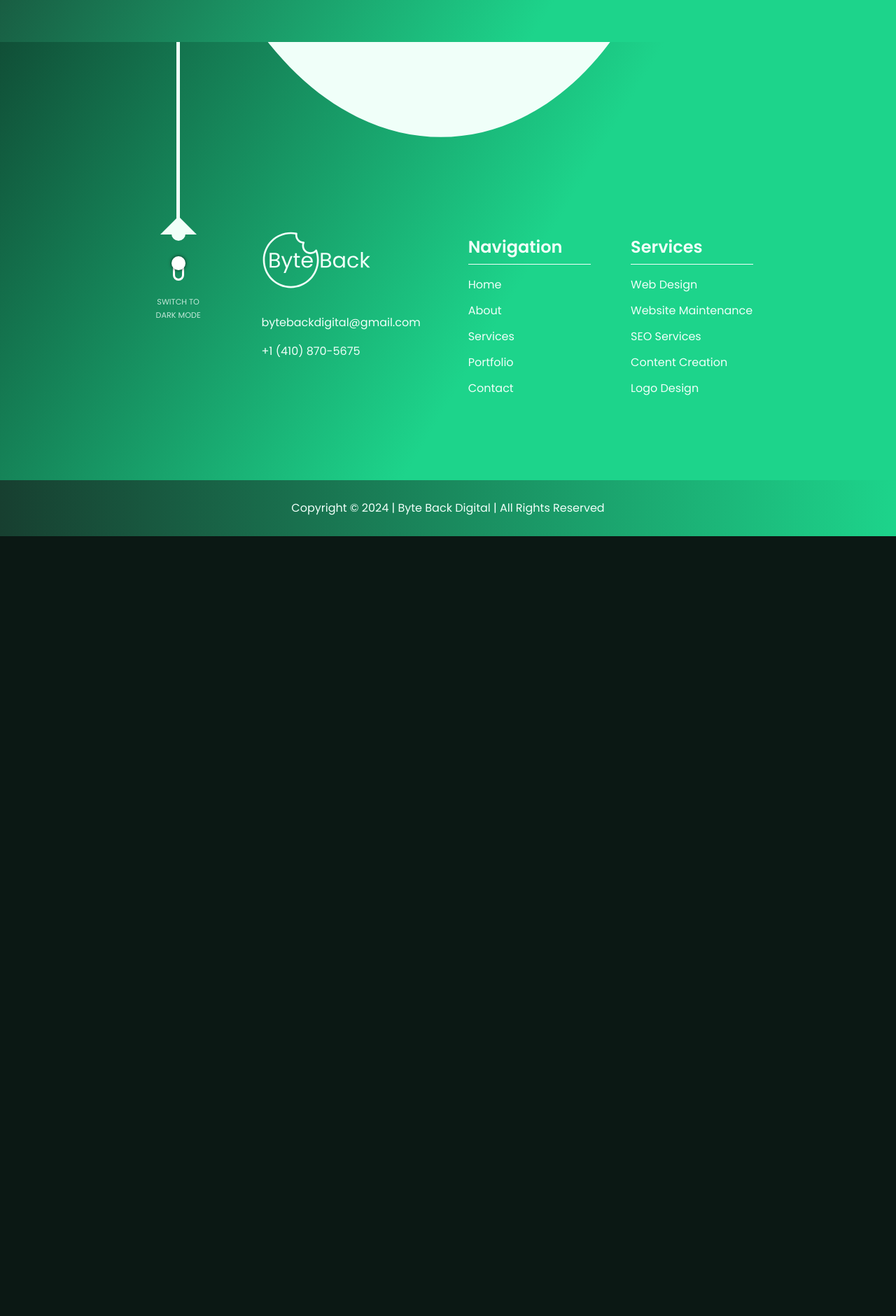
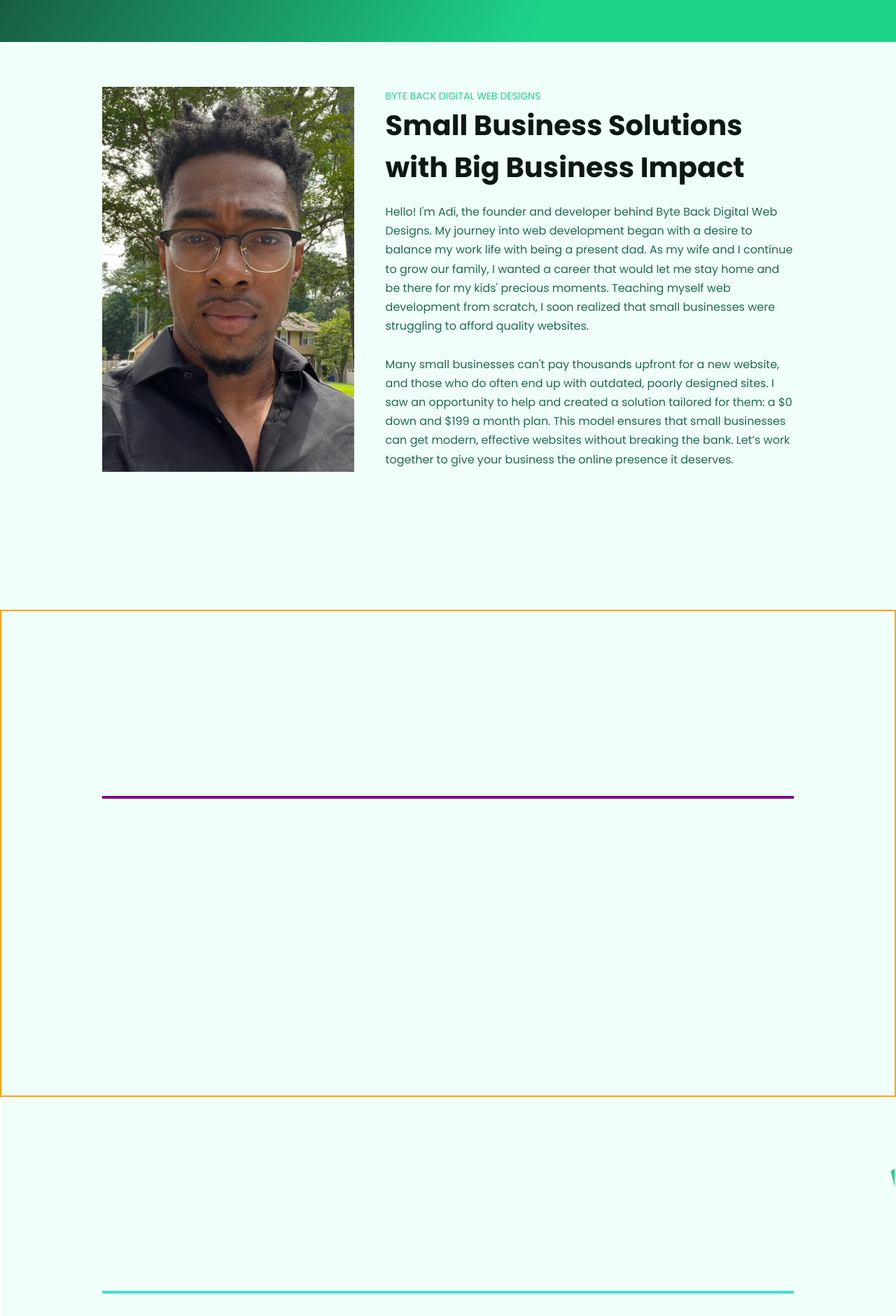
Before and after one commit to adinduokoro/Byte-Back-Digital-V2, a React (Create React App) app: page /about in a window 1280 px wide. Shown: the part 340-2220 px from the top of the page at 70% size. Before the commit the page ends 1106 px from the top, so only its background shows below. Built offline with nearby package versions, Linux system fonts and the light colour scheme.

Commit message:
About Page
Started working on the about page. Finished the first section. Imported all the other sections. Working on Html and css structure. There might be a brief pause since I have to create the components in Figma. However, so far so good.

```diff
--- /dev/null
+++ b/src/components/aboutContact/AboutContact.js
@@ -0,0 +1,16 @@
+import React from 'react'
+import styles from "./AboutContact.module.css"
+
+const AboutContact = () => {
+  return (
+    <section className={styles["about-contact"]}>
+      <div className='container'>
+        <div className={styles["about-contact-content"]}>
+
+        </div>
+      </div>
+    </section>
+  )
+}
+
+export default AboutContact
--- /dev/null
+++ b/src/components/aboutContact/AboutContact.module.css
@@ -0,0 +1,12 @@
+.about-contact{
+  min-height: 44.89rem;
+  z-index: 2;
+  border: 2px solid white;
+  padding-bottom: 10rem;
+
+}
+
+.about-contact-content{
+  height: 100%;
+  border: 2px solid turquoise;
+}
--- /dev/null
+++ b/src/components/aboutUs/AboutUs.js
@@ -0,0 +1,41 @@
+import React from "react";
+import styles from "./AboutUs.module.css";
+import owner from "../../assets/owner-image.png";
+
+const AboutUs = () => {
+  return (
+    <section className={styles["about-us"]}>
+      <div className="container">
+        <div className={styles["about-us-content"]}>
+          <div className={styles.left}>
+            <img src={owner} alt="" />
+          </div>
+          <div className={styles.right}>
+            <span>BYTE BACK DIGITAL WEB DESIGNS</span>
+            <h2>Small Business Solutions with Big Business Impact</h2>
+            <p>
+              Hello! I'm Adi, the founder and developer behind Byte Back Digital
+              Web Designs. My journey into web development began with a desire
+              to balance my work life with being a present dad. As my wife and I
+              continue to grow our family, I wanted a career that would let me
+              stay home and be there for my kids' precious moments. Teaching
+              myself web development from scratch, I soon realized that small
+              businesses were struggling to afford quality websites.
+              <br />
+              <br />
+              Many small businesses can't pay thousands upfront for a new
+              website, and those who do often end up with outdated, poorly
+              designed sites. I saw an opportunity to help and created a
+              solution tailored for them: a $0 down and $199 a month plan. This
+              model ensures that small businesses can get modern, effective
+              websites without breaking the bank. Let’s work together to give
+              your business the online presence it deserves.
+            </p>
+          </div>
+        </div>
+      </div>
+    </section>
+  );
+};
+
+export default AboutUs;
--- /dev/null
+++ b/src/components/aboutUs/AboutUs.module.css
@@ -0,0 +1,29 @@
+.about-us {
+  min-height: 37.15rem;
+  z-index: 2;
+  padding-bottom: 10rem;
+}
+
+.about-us-content {
+  height: 100%;
+  display: flex;
+}
+
+.left img {
+  margin: 0 2.8125rem 1.875rem 0;
+}
+
+.right span {
+  color: var(--primaryColor);
+  font-size: 0.875rem;
+  text-transform: uppercase;
+}
+.right h2{
+  color: var(--tertiaryColor);
+  margin-bottom: 1.25rem;
+  font-weight: 700;
+}
+.right p {
+  color: var(--bodyText);
+  margin-bottom: 1.5625rem;
+}
--- a/src/components/hero/Hero.js
+++ b/src/components/hero/Hero.js
@@ -29,11 +29,11 @@
         {/* <Navigation /> */}
         <div className={styles["hero-content"]}>
           <h1>Small Business Web Design + Development</h1>
-          <p>
+          <h2>
             No page builders or WordPress—located in Maryland, we deliver 100%
             custom-coded websites with exceptional results, starting at
             $199/month.
-          </p>
+          </h2>
           <Link to="/contact">
           <button className={`btn-one ${isDarkModeOn ? "btn-one-dark" : ""}`}>
             SEND A MESSAGE
--- a/src/components/hero/Hero.module.css
+++ b/src/components/hero/Hero.module.css
@@ -58,8 +58,14 @@
 }
 
 .hero-content h1,
-.hero-content p {
+.hero-content h2 {
   color: var(--secondaryColor);
+}
+
+.hero-content h2{
+  font-size: 1rem;
+  font-weight: 400;
+  line-height: 170%;
 }
 
 .hero-image {
--- a/src/components/index.js
+++ b/src/components/index.js
@@ -10,6 +10,9 @@
 export { default as Blog } from "./blog/Blog";
 export { default as CustomerPlanOptions } from "./customerPlanOptions/CustomerPlanOptions";
 export { default as ContactForm } from "./contactForm/ContactForm";
-export { default as Footer } from "./footer/Footer";
 export { default as PageHeader } from "./pageHeader/PageHeader";
 export { default as HeaderLayout } from "./layout/HeaderLayout";
+export { default as AboutUs } from "./aboutUs/AboutUs";
+export { default as QualityQuantity } from "./qualityQuantity/QualityQuantity";
+export { default as AboutContact } from "./aboutContact/AboutContact";
+export { default as Footer } from "./footer/Footer";
--- a/src/components/layout/HeaderLayout.js
+++ b/src/components/layout/HeaderLayout.js
@@ -8,7 +8,7 @@
       style={{
         display: "flex",
         flexDirection: "column",
-        gap: "10rem",
+        gap: "4rem",
         backgroundColor: "var(--primaryBackgroundColor)",
       }}
     >
--- /dev/null
+++ b/src/components/qualityQuantity/QualityQuantity.js
@@ -0,0 +1,16 @@
+import React from 'react'
+import styles from "./QualityQuantity.module.css"
+
+const QualityQuantity = () => {
+  return (
+    <section className={styles["quality-quantity"]}>
+      <div className='container'>
+        <div className={styles["quality-quantity-content"]}>
+
+        </div>
+      </div>
+    </section>
+  )
+}
+
+export default QualityQuantity
--- /dev/null
+++ b/src/components/qualityQuantity/QualityQuantity.module.css
@@ -0,0 +1,12 @@
+.quality-quantity{
+  min-height: 43.5rem;
+  z-index: 2;
+  border: 2px solid orange;
+  padding-bottom: 10rem;
+
+}
+
+.quality-quantity-content{
+  height: 100%;
+  border: 2px solid purple;
+}
--- a/src/components/whatWeOffer/WhatWeOffer.module.css
+++ b/src/components/whatWeOffer/WhatWeOffer.module.css
@@ -1,7 +1,6 @@
 .what-we-offer {
   min-height: 37.390625rem;
   padding: 5rem 0 10rem;
-
 }
 
 .what-we-offer-content {
--- a/src/pages/about/About.js
+++ b/src/pages/about/About.js
@@ -2,21 +2,23 @@
 import styles from "./About.module.css";
 import { SET_CURRENT_PATH } from "../../redux/slice/linkSlice";
 import { useDispatch } from "react-redux";
+import { AboutContact, AboutUs, QualityQuantity } from "../../components";
 
 const About = () => {
   const dispatch = useDispatch();
 
   useEffect(() => {
     dispatch(SET_CURRENT_PATH("about"));
-}, [dispatch]);
+  }, [dispatch]);
 
   return (
     <div
       className={styles.about}
       style={{ backgroundColor: "var(--primaryBackgroundColor)" }}
     >
-
-
+      <AboutUs />
+      <QualityQuantity />
+      <AboutContact />
     </div>
   );
 };
```
Also changed, not shown: src/assets/owner-image.png (added).
